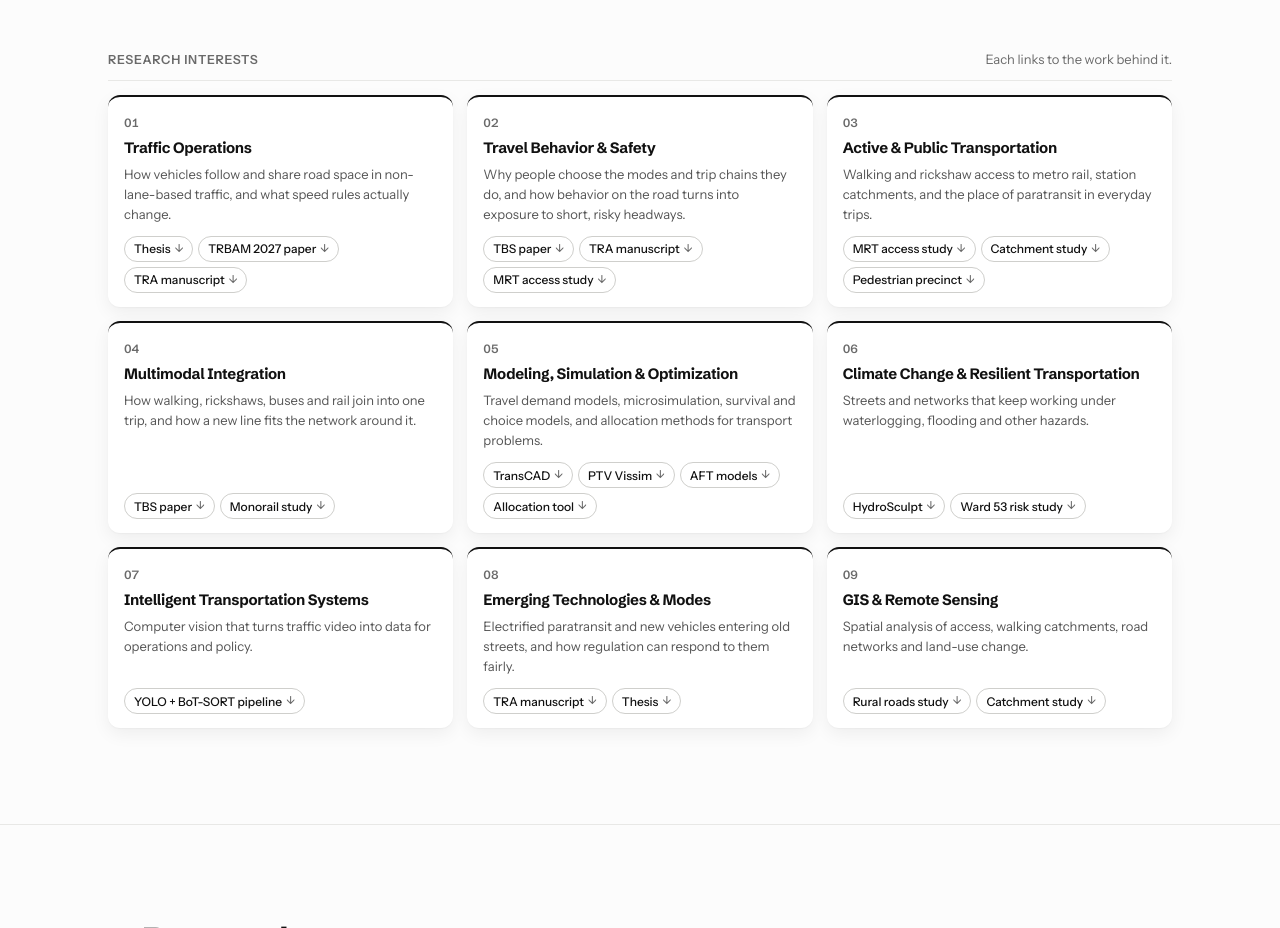
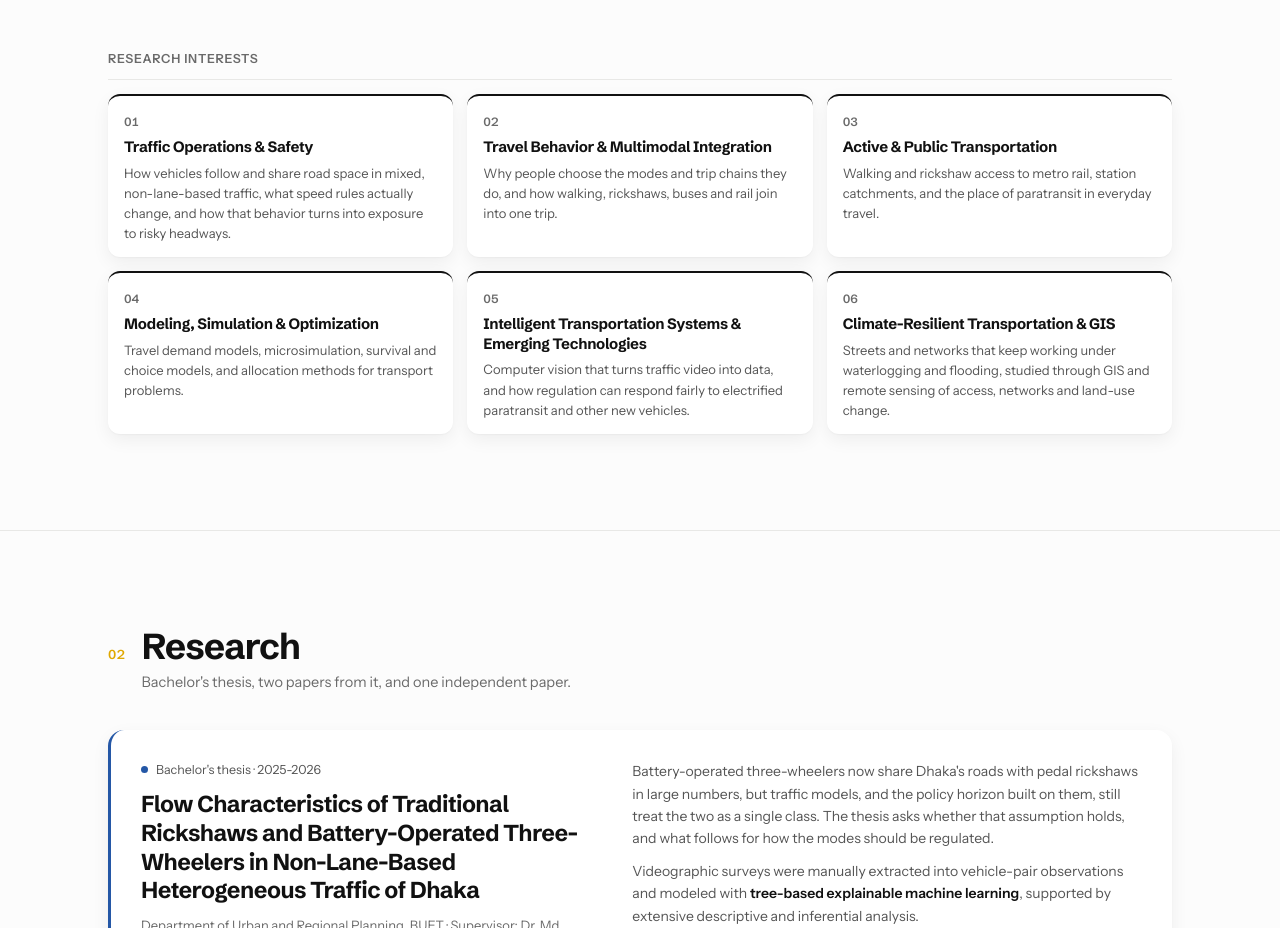
Before and after one commit to tahsinreza3109/tahsinreza3109.github.io, a plain HTML site: page index.html in a window 1280 px wide. Shown: the part 1158-2086 px from the top of the page. Drawn offline with Linux system fonts and the light colour scheme.

Commit message:
Research interests: six synthesized areas, no links

```diff
--- a/assets/css/style.css
+++ b/assets/css/style.css
@@ -201,19 +201,12 @@ main, .site-footer{ position:relative; z-index:1; }
 
 .interest-block{ margin-top:clamp(36px,5vw,52px); }
 .int-head{ display:flex; flex-wrap:wrap; align-items:baseline; justify-content:space-between; gap:4px 16px; margin-bottom:14px; padding-bottom:10px; border-bottom:1px solid var(--line); }
-.int-head .sub-label{ margin:0; }
-.int-head p{ margin:0; font-size:13px; color:var(--faint); }
 .int-grid{ display:grid; grid-template-columns:repeat(3,minmax(0,1fr)); gap:14px; }
 .int{ position:relative; display:flex; flex-direction:column; gap:6px; padding:16px 16px 14px; border-radius:12px; background:var(--surface); box-shadow:var(--shadow); border-top:2px solid var(--ink); transition:border-color .25s ease, transform .3s ease; }
 .int:hover{ border-top-color:var(--accent); transform:translateY(-2px); }
 .int-n{ font-family:var(--font-head); font-size:12px; font-weight:600; color:var(--faint); font-variant-numeric:tabular-nums; }
 .int h4{ font-size:15px; line-height:1.3; }
 .int p{ margin:0; font-size:13px; line-height:1.55; color:var(--muted); }
-.int-links{ display:flex; flex-wrap:wrap; gap:5px; margin-top:auto; padding-top:6px; }
-.int-links a{ display:inline-flex; align-items:center; gap:4px; min-height:26px; padding:0 9px; border-radius:999px; border:1px solid var(--line2); font-size:12px; font-weight:500; color:var(--ink); transition:border-color .2s ease, background-color .2s ease, color .2s ease; }
-.int-links a::after{ content:"\2193"; font-size:11px; color:var(--faint); transition:transform .2s ease, color .2s ease; }
-.int-links a:hover{ border-color:var(--ink); background:var(--ink); color:var(--bg); }
-.int-links a:hover::after{ color:var(--bg); transform:translateY(2px); }
 
 /* the item a link lands on glows briefly */
 @keyframes landed{ 0%,30%{ box-shadow:0 0 0 2px var(--accent), var(--shadow-hi); } 100%{ box-shadow:var(--shadow); } }
--- a/index.html
+++ b/index.html
@@ -128,64 +128,37 @@
       </div>
 
       <div class="interest-block" id="interests">
-        <div class="int-head reveal">
-          <h3 class="sub-label">Research interests</h3>
-          <p>Each links to the work behind it.</p>
-        </div>
+        <h3 class="sub-label int-head reveal">Research interests</h3>
         <div class="int-grid">
           <div class="int reveal">
             <span class="int-n">01</span>
-            <h4>Traffic Operations</h4>
-            <p>How vehicles follow and share road space in non-lane-based traffic, and what speed rules actually change.</p>
-            <div class="int-links"><a href="#thesis">Thesis</a><a href="#trb-paper">TRBAM 2027 paper</a><a href="#tra-paper">TRA manuscript</a></div>
+            <h4>Traffic Operations &amp; Safety</h4>
+            <p>How vehicles follow and share road space in mixed, non-lane-based traffic, what speed rules actually change, and how that behavior turns into exposure to risky headways.</p>
           </div>
           <div class="int reveal">
             <span class="int-n">02</span>
-            <h4>Travel Behavior &amp; Safety</h4>
-            <p>Why people choose the modes and trip chains they do, and how behavior on the road turns into exposure to short, risky headways.</p>
-            <div class="int-links"><a href="#intermodal">TBS paper</a><a href="#tra-paper">TRA manuscript</a><a href="#p-access">MRT access study</a></div>
+            <h4>Travel Behavior &amp; Multimodal Integration</h4>
+            <p>Why people choose the modes and trip chains they do, and how walking, rickshaws, buses and rail join into one trip.</p>
           </div>
           <div class="int reveal">
             <span class="int-n">03</span>
             <h4>Active &amp; Public Transportation</h4>
-            <p>Walking and rickshaw access to metro rail, station catchments, and the place of paratransit in everyday trips.</p>
-            <div class="int-links"><a href="#p-access">MRT access study</a><a href="#p-catchment">Catchment study</a><a href="#x-dtca">Pedestrian precinct</a></div>
+            <p>Walking and rickshaw access to metro rail, station catchments, and the place of paratransit in everyday travel.</p>
           </div>
           <div class="int reveal">
             <span class="int-n">04</span>
-            <h4>Multimodal Integration</h4>
-            <p>How walking, rickshaws, buses and rail join into one trip, and how a new line fits the network around it.</p>
-            <div class="int-links"><a href="#intermodal">TBS paper</a><a href="#x-ra">Monorail study</a></div>
+            <h4>Modeling, Simulation &amp; Optimization</h4>
+            <p>Travel demand models, microsimulation, survival and choice models, and allocation methods for transport problems.</p>
           </div>
           <div class="int reveal">
             <span class="int-n">05</span>
-            <h4>Modeling, Simulation &amp; Optimization</h4>
-            <p>Travel demand models, microsimulation, survival and choice models, and allocation methods for transport problems.</p>
-            <div class="int-links"><a href="#x-ra">TransCAD</a><a href="#x-dtca">PTV Vissim</a><a href="#trb-paper">AFT models</a><a href="#p-python">Allocation tool</a></div>
+            <h4>Intelligent Transportation Systems &amp; Emerging Technologies</h4>
+            <p>Computer vision that turns traffic video into data, and how regulation can respond fairly to electrified paratransit and other new vehicles.</p>
           </div>
           <div class="int reveal">
             <span class="int-n">06</span>
-            <h4>Climate Change &amp; Resilient Transportation</h4>
-            <p>Streets and networks that keep working under waterlogging, flooding and other hazards.</p>
-            <div class="int-links"><a href="#p-hydro">HydroSculpt</a><a href="#p-quake">Ward 53 risk study</a></div>
-          </div>
-          <div class="int reveal">
-            <span class="int-n">07</span>
-            <h4>Intelligent Transportation Systems</h4>
-            <p>Computer vision that turns traffic video into data for operations and policy.</p>
-            <div class="int-links"><a href="#trb-paper">YOLO + BoT-SORT pipeline</a></div>
-          </div>
-          <div class="int reveal">
-            <span class="int-n">08</span>
-            <h4>Emerging Technologies &amp; Modes</h4>
-            <p>Electrified paratransit and new vehicles entering old streets, and how regulation can respond to them fairly.</p>
-            <div class="int-links"><a href="#tra-paper">TRA manuscript</a><a href="#thesis">Thesis</a></div>
-          </div>
-          <div class="int reveal">
-            <span class="int-n">09</span>
-            <h4>GIS &amp; Remote Sensing</h4>
-            <p>Spatial analysis of access, walking catchments, road networks and land-use change.</p>
-            <div class="int-links"><a href="#p-rural">Rural roads study</a><a href="#p-catchment">Catchment study</a></div>
+            <h4>Climate-Resilient Transportation &amp; GIS</h4>
+            <p>Streets and networks that keep working under waterlogging and flooding, studied through GIS and remote sensing of access, networks and land-use change.</p>
           </div>
         </div>
       </div>
```
